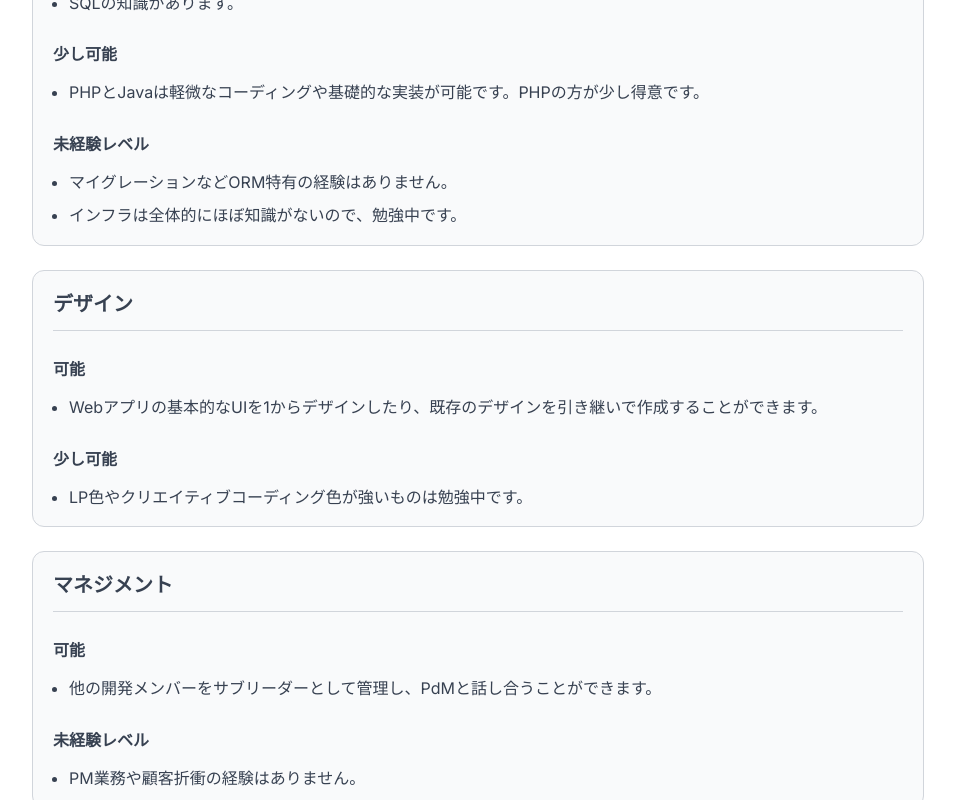
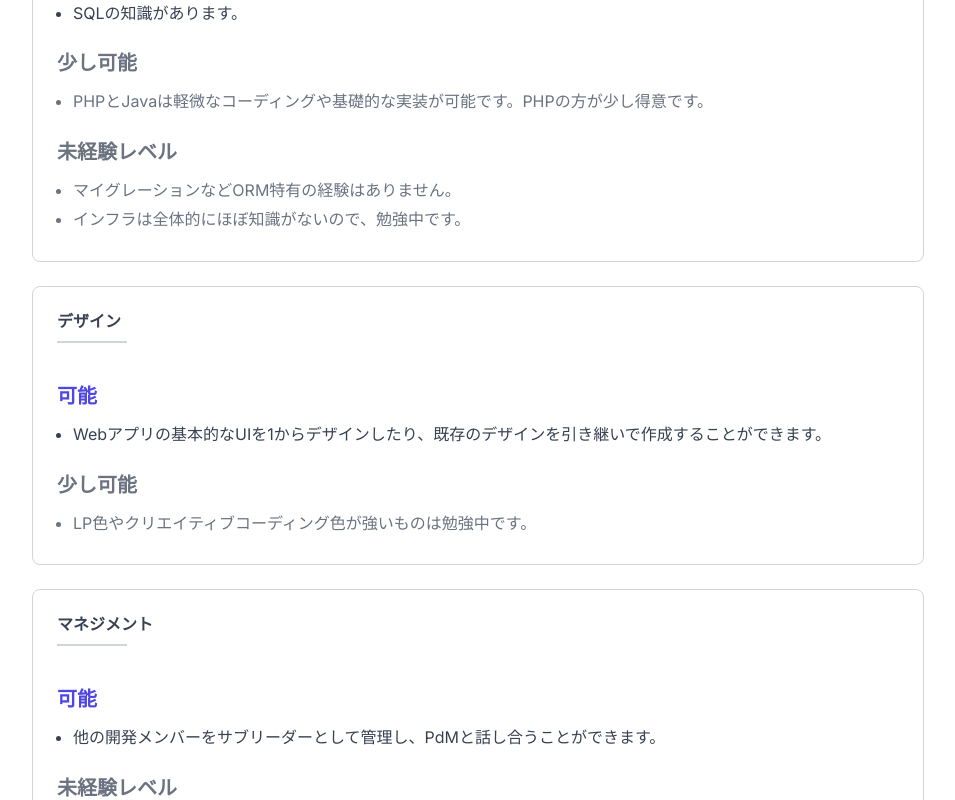
Before and after one commit to yha-1228/portfolio, a Next.js app: page / in a window 1280 px wide. Shown: the part 1180-1980 px from the top of the page, without its empty margins (162-1117 px from the left). Built offline with nearby package versions, Linux system fonts and the light colour scheme.

Commit message:
feat(skills): UI刷新

```diff
--- a/src/components/skills.tsx
+++ b/src/components/skills.tsx
@@ -95,7 +95,7 @@ const skillDetailData = [
         rank: 'good',
         text: '他の開発メンバーをサブリーダーとして管理し、PdMと話し合うことができます。',
       },
-      { rank: 'bad', text: 'PM業務や顧客折衝の経験はありません。' },
+      { rank: 'bad', text: 'PMや顧客折衝の経験はありません。' },
     ],
   },
 ];
@@ -113,42 +113,53 @@ function SkillDetailCard({ heading, items }: SkillDetailCardProps) {
   const items3 = items.filter((item) => item.rank === 'bad');
 
   return (
-    <section className="space-y-6 rounded-xl border border-solid border-gray-light-weak bg-gray-lightest px-5 py-4">
-      <h4 className="border-b border-solid border-b-gray-light-weak pb-2 text-xl font-bold">
-        {heading}
-      </h4>
-
+    <section className="rounded-lg border border-solid border-gray-light-strong">
+      <div className="px-5 pb-6 pt-4 lg:px-6 lg:pb-7 lg:pt-5">
+        <h4 className="pb-1.5 font-bold">{heading}</h4>
+        <hr className="h-0.5 w-1/12 border-0 bg-gray-light-strong" />
+        <div className="mt-4 text-gray-500">
+          <Show when={items1.length > 0}>
             <div>
-        <Show when={items1.length > 0}>
-          <h5 className="mb-3 mt-6 font-bold">可能</h5>
-          <ul className="space-y-2 pl-4">
+              <h5 className="pb-2 pt-5 text-xl font-bold text-primary-600">
+                可能
+              </h5>
+              <ul className="space-y-1 pl-4">
                 {items1.map((item) => (
-              <li key={item.text} className="list-disc leading-[1.6]">
+                  <li
+                    key={item.text}
+                    className="list-disc leading-[1.6] text-gray-foreground"
+                  >
                     {item.text}
                   </li>
                 ))}
               </ul>
+            </div>
           </Show>
           <Show when={items2.length > 0}>
-          <h5 className="mb-3 mt-6 font-bold">少し可能</h5>
-          <ul className="space-y-2 pl-4">
+            <div>
+              <h5 className="pb-2 pt-5 text-xl font-bold">少し可能</h5>
+              <ul className="space-y-1 pl-4">
                 {items2.map((item) => (
                   <li key={item.text} className="list-disc leading-[1.6]">
                     {item.text}
                   </li>
                 ))}
               </ul>
+            </div>
           </Show>
           <Show when={items3.length > 0}>
-          <h5 className="mb-3 mt-6 font-bold">未経験レベル</h5>
-          <ul className="space-y-2 pl-4">
+            <div>
+              <h5 className="pb-2 pt-5 text-xl font-bold">未経験レベル</h5>
+              <ul className="space-y-1 pl-4">
                 {items3.map((item) => (
                   <li key={item.text} className="list-disc leading-[1.6]">
                     {item.text}
                   </li>
                 ))}
               </ul>
+            </div>
           </Show>
+        </div>
       </div>
     </section>
   );
```
Lines whose indentation alone changed are shown as unchanged.
